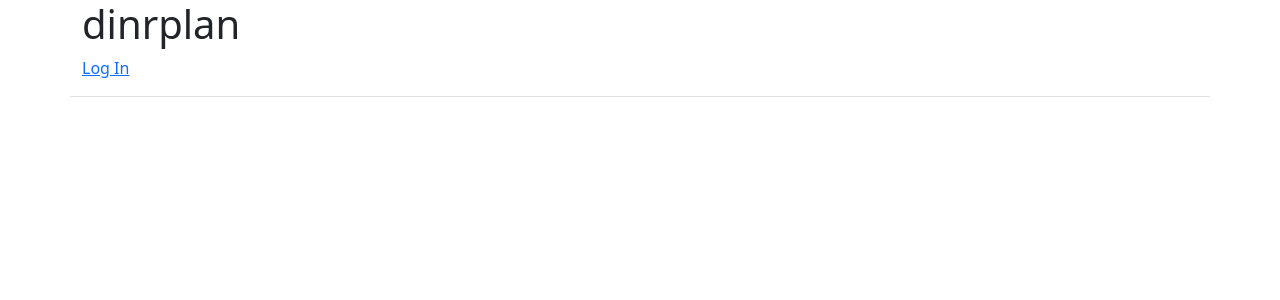
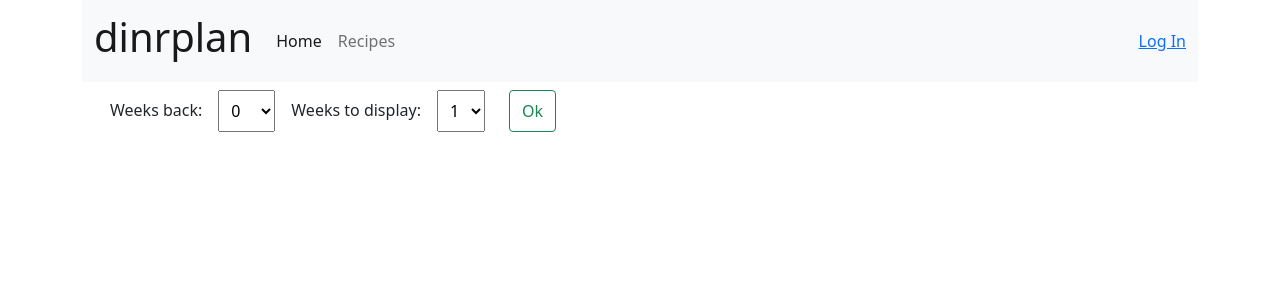
Before and after one commit to Godsmith/dinrplan, a Django app: page / in a window 1280 px wide. Shown: the top 300 px of the page. Run offline with Django 3.2, Linux system fonts and the light colour scheme; some libraries are stand-ins or nearby versions.

Commit message:
Fix #11: show which weeks to look at

```diff
--- a/planner/templates/planner/index.html
+++ b/planner/templates/planner/index.html
@@ -8,6 +8,30 @@
 
 {% block content %}
   <div class="container-sm">
+    <form class="d-flex" action="{% url 'planner:update_weeks' %}" method="post">
+      {% csrf_token %}
+      <div class="p-2 m-2">Weeks back:</div>
+      <select class="p-2 me-2 mt-2 mb-2" name="first-week-offset">
+        {% for first_week_offset in first_week_offsets %}
+          {% if user.first_week_offset == first_week_offset %}
+            <option value="{{ first_week_offset }}" selected>{{ first_week_offset}}</option>
+          {% else %}
+            <option value="{{ first_week_offset }}">{{ first_week_offset}}</option>
+          {% endif %}
+        {% endfor %}
+      </select>
+      <div class="p-2 me-2 mt-2 mb-2">Weeks to display:</div>
+      <select class="p-2 me-4 mt-2 mb-2" name="number-of-weeks-to-show">
+        {% for week_count in numbers_of_weeks_to_show %}
+          {% if user.number_of_weeks_to_show == week_count %}
+            <option value="{{ week_count }}" selected>{{ week_count}}</option>
+          {% else %}
+            <option value="{{ week_count }}">{{ week_count}}</option>
+          {% endif %}
+        {% endfor %}
+      </select>
+      <input class="btn btn-outline-success mt-2 mb-2" type="submit" value="Ok">
+    </form>
     <div class="row">
       {% for week in weeks %}
         <div class="col-xl-4 col-md-6 col-sm-12">
--- a/planner/urls.py
+++ b/planner/urls.py
@@ -15,4 +15,5 @@ urlpatterns = [
         name="createcomment",
     ),
     path("upload", views.UploadJsonView.as_view(), name="upload"),
+    path("update_weeks", views.UpdateDisplayedWeeksView.as_view(), name="update_weeks"),
 ]
--- a/planner/views.py
+++ b/planner/views.py
@@ -2,6 +2,8 @@ import json
 from datetime import date, timedelta
 from typing import List
 
+from django.conf import settings
+from django.contrib.auth import get_user_model
 from django.http import HttpResponseRedirect
 from django.shortcuts import render, get_object_or_404
 from django.urls import reverse
@@ -12,9 +14,26 @@ from django.utils.dateparse import parse_date
 from .forms import UploadFileForm
 from .models import Day, Meal, Comment, Category
 
+FIRST_WEEK_OFFSET_OPTIONS = [0, 2, 6, 12, 18, 24]
+DEFAULT_FIRST_WEEK_OFFSET = 0
+NUMBER_OF_WEEKS_TO_SHOW_OPTIONS = [1, 2, 3, 6]
+DEFAULT_NUMBER_OF_WEEKS_TO_SHOW = 3
+
 
 def index(request):
-    week_deltas = [-3, -2, -1, 0]
+    first_week_offset = (
+        request.user.first_week_offset
+        if request.user.is_authenticated
+        else DEFAULT_FIRST_WEEK_OFFSET
+    )
+    number_of_weeks_to_show = (
+        request.user.number_of_weeks_to_show
+        if request.user.is_authenticated
+        else DEFAULT_NUMBER_OF_WEEKS_TO_SHOW
+    )
+    week_deltas = range(
+        -first_week_offset, -first_week_offset + number_of_weeks_to_show
+    )
     monday_current_week = date.today() - timedelta(days=date.today().weekday())
     weeks = []
     if request.user.is_authenticated:
@@ -28,7 +47,26 @@ def index(request):
                 days.append(day)
             weeks.append(days)
 
-    return render(request, "planner/index.html", {"weeks": weeks})
+    return render(
+        request,
+        "planner/index.html",
+        {
+            "weeks": weeks,
+            "first_week_offsets": FIRST_WEEK_OFFSET_OPTIONS,
+            "numbers_of_weeks_to_show": NUMBER_OF_WEEKS_TO_SHOW_OPTIONS,
+        },
+    )
+
+
+class UpdateDisplayedWeeksView(View):
+    def post(self, request, *args, **kwargs):
+        request.user.first_week_offset = request.POST.get("first-week-offset")
+        request.user.number_of_weeks_to_show = request.POST.get(
+            "number-of-weeks-to-show"
+        )
+        request.user.save()
+
+        return HttpResponseRedirect(reverse("planner:index"))
 
 
 class MealUpdateView(UpdateView):
--- a/templates/base.html
+++ b/templates/base.html
@@ -4,8 +4,11 @@
   <meta charset="utf-8">
   <meta name="viewport" content="width=device-width, initial-scale=1, shrink-to-fit=no">
 
-  <link href="https://cdn.jsdelivr.net/npm/bootstrap@5.1.3/dist/css/bootstrap.min.css" rel="stylesheet" integrity="sha384-1BmE4kWBq78iYhFldvKuhfTAU6auU8tT94WrHftjDbrCEXSU1oBoqyl2QvZ6jIW3" crossorigin="anonymous">
-  <script src="https://cdn.jsdelivr.net/npm/bootstrap@5.1.3/dist/js/bootstrap.bundle.min.js" integrity="sha384-ka7Sk0Gln4gmtz2MlQnikT1wXgYsOg+OMhuP+IlRH9sENBO0LRn5q+8nbTov4+1p" crossorigin="anonymous"></script>
+  <link href="https://cdn.jsdelivr.net/npm/bootstrap@5.1.3/dist/css/bootstrap.min.css" rel="stylesheet"
+        integrity="sha384-1BmE4kWBq78iYhFldvKuhfTAU6auU8tT94WrHftjDbrCEXSU1oBoqyl2QvZ6jIW3" crossorigin="anonymous">
+  <script src="https://cdn.jsdelivr.net/npm/bootstrap@5.1.3/dist/js/bootstrap.bundle.min.js"
+          integrity="sha384-ka7Sk0Gln4gmtz2MlQnikT1wXgYsOg+OMhuP+IlRH9sENBO0LRn5q+8nbTov4+1p"
+          crossorigin="anonymous"></script>
   <link rel="stylesheet" href="https://cdn.jsdelivr.net/npm/bootstrap-icons@1.7.0/font/bootstrap-icons.css">
   {% block head %}
   {% endblock %}
@@ -14,17 +17,36 @@
 <body>
 <div class="container">
   <header>
-      <div class="row border-bottom pb-3 mb-4">
-        <h1>dinrplan</h1>
-        <nav>
+    <nav class="navbar navbar-expand-lg navbar-light bg-light">
+      <div class="container-fluid">
+        <a class="navbar-brand" href="#"><h1>dinrplan</h1></a>
+        <button class="navbar-toggler" type="button" data-bs-toggle="collapse" data-bs-target="#navbarSupportedContent"
+                aria-controls="navbarSupportedContent" aria-expanded="false" aria-label="Toggle navigation">
+          <span class="navbar-toggler-icon"></span>
+        </button>
+        <div class="collapse navbar-collapse" id="navbarSupportedContent">
+          <ul class="navbar-nav me-auto mb-2 mb-lg-0">
+            <li class="nav-item">
+              <a class="nav-link active" aria-current="page" href="#">Home</a>
+            </li>
+            <li class="nav-item">
+              <a class="nav-link" href="#">Recipes</a>
+            </li>
+          </ul>
+          <div>
+
             {% if user.is_authenticated %}
             Hi {{ user.username }}! <a href="{% url 'logout' %}">Log Out</a>
             {% else %}
             <a href="{% url 'login' %}">Log In</a>
             {% endif %}
+          </div>
+        </div>
+      </div>
     </nav>
+  </header>
 </div>
-    </header>
+<div class="container">
   <main>
     {% block content %}
     {% endblock %}
--- a/users/models.py
+++ b/users/models.py
@@ -1,5 +1,7 @@
 from django.contrib.auth.models import AbstractUser
+from django.db import models
 
 
 class User(AbstractUser):
-    pass
+    first_week_offset = models.SmallIntegerField(default=0)
+    number_of_weeks_to_show = models.PositiveSmallIntegerField(default=2)
```
Also changed, not shown: users/migrations/0002_auto_20211121_2118.py (added), 1 other file. Lines whose indentation alone changed are shown as unchanged.
